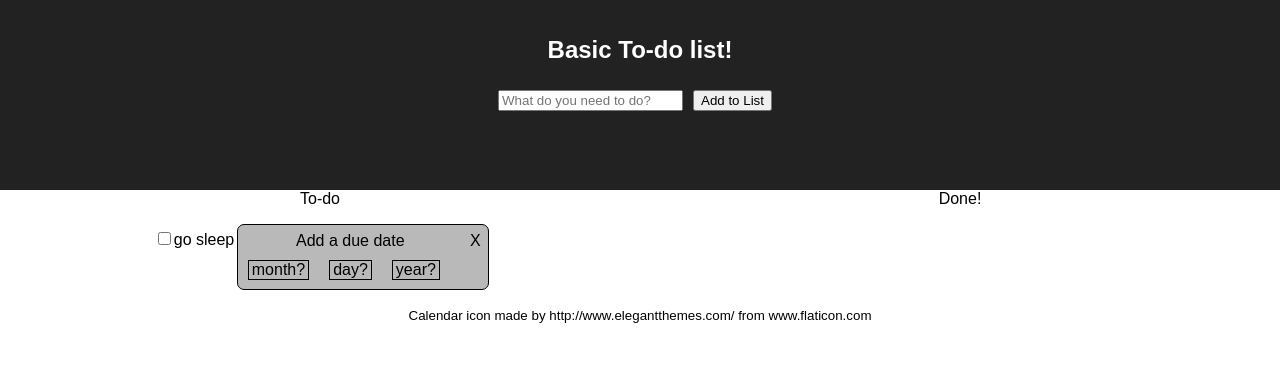
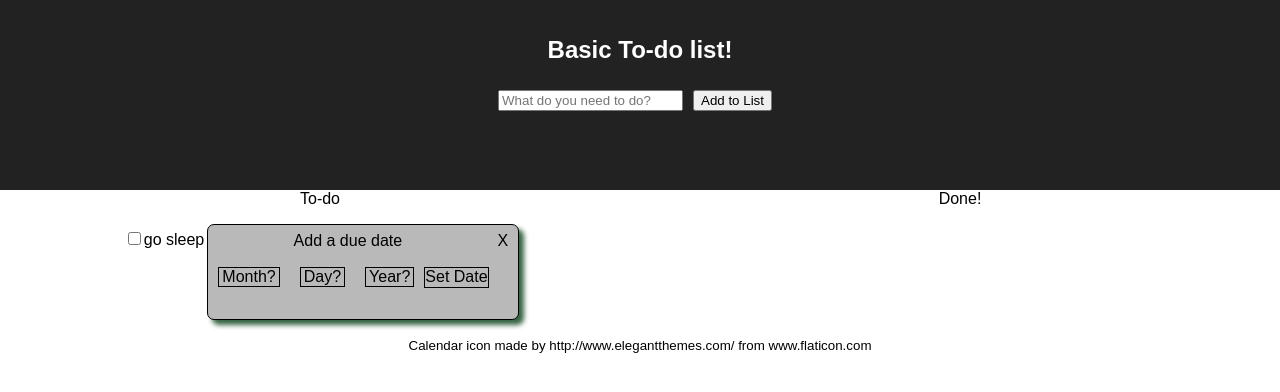
Before and after one commit to Zestymcspicy/ToDo-list, a React (Create React App) app: page / in a window 1280 px wide. Both pictures are taken after a click on the button 362 px from the left and 237 px from the top of the page. Shown: the top 392 px of the page. Built offline with nearby package versions, Linux system fonts and the light colour scheme.

Commit message:
nested state update error

```diff
--- a/src/App.css
+++ b/src/App.css
@@ -97,6 +97,21 @@ ul {
   width: 50%;
 }
 
+#SetDateButton {
+  border: 1px solid black;
+  margin: 10px 0 18px 0;
+  display: block;
+  padding: 0 0 0 0;
+  height: 19px;
+}
+
+#SetDateButton:hover {
+  cursor: pointer;
+  background-color: black;
+  color: white;
+
+}
+
 @keyframes App-logo-spin {
   from { transform: rotate(0deg); }
   to { transform: rotate(360deg); }
@@ -118,14 +133,13 @@ ul {
 
 .Modal-container {
   border: 1px solid black;
-  height: 5%;
   display: flex;
   flex-flow: row;
   flex-wrap: wrap;
-  width: 250px;
-  height: 50px;
+  width: 310px;
+  height: 80px;
   background-color: #B9B9B9;
-  /* box-shadow: 5px 5px 5px #366343; */
+  box-shadow: 5px 5px 5px #366343;
   border-radius: 7px;
   margin-left: 1%;
   padding: 7px 0px 7px 0px;
--- a/src/App.js
+++ b/src/App.js
@@ -21,7 +21,7 @@ class App extends Component {
         name : "go sleep",
         status: "todo",
         key: Date.now(),
-        dueDate: null,
+        dueDate: null
         }
       ],
       newItem : "",
@@ -42,7 +42,10 @@ class App extends Component {
      document.getElementById('inputField').reset();
      this.setState({placeholder: "That's already on your list"})
    }else{
-     const newItem = {name: this.state.newItem, status:"todo", key: Date.now()}
+     const newItem = {name: this.state.newItem,
+       status:"todo",
+       key: Date.now(),
+       dueDate: null}
      console.log(newItem);
      const itemsList = [...this.state.itemsList, newItem];
      document.getElementById('inputField').reset();
@@ -67,7 +70,14 @@ class App extends Component {
         this.setState({newItem: itemName})
    }
 
-   addDueDate = dateTime => {
+   //TODO: fix this!
+   setDate = (month, day, year, key) => {
+     const dueDate = new Date(`${month} ${day}, ${year}`);
+       const itemToAddDate = this.state.itemsList.filter(x => x.key===key)[0];
+       const arrayToUpdate = this.state.itemsList.filter(x => x.key!==key);
+       itemToAddDate.dueDate = dueDate;
+       // this.setState({itemsList: arrayToUpdate.concat(itemToAddDate)})
+       console.log(itemToAddDate)
 
    }
 
@@ -88,6 +98,7 @@ class App extends Component {
         <TheList
         itemsList = {this.state.itemsList}
         toggleList = {this.toggleList}
+        setDate = {this.setDate}
          />
          <footer>
          <span className="Attributions">Calendar icon made by http://www.elegantthemes.com/ from www.flaticon.com </span>
--- a/src/components/Dropdown.js
+++ b/src/components/Dropdown.js
@@ -7,9 +7,15 @@ class Dropdown extends Component {
 
     this.state = {
       menuVisible : false,
+      value : this.props.name
     }
     this.showDropdown=this.showDropdown.bind(this)
   }
+
+changeValue(e) {
+  let value = e.target.innerHTML;
+  this.setState({value : value});
+}
 
 showDropdown(e) {
   e.preventDefault();
@@ -25,7 +31,9 @@ showDropdown(e) {
           <span
           className="Dropdown-title"
           onClick={this.showDropdown}>
-          {this.props.name}?
+          {this.state.value===this.props.name?
+          `${this.state.value}?`:
+          `${this.state.value}`}
           </span>
         </div>
       { this.state.menuVisible ? (
@@ -34,7 +42,7 @@ showDropdown(e) {
           <li
           key={key}
           className="Dropdown-entry"
-          onClick={this.props.setValue}>
+          onClick={(event)=>{this.props.setValue(event);this.showDropdown(event);this.changeValue(event)}}>
           {item}
           </li>)}
         </ul>):(null)
--- a/src/components/DueDateModal.js
+++ b/src/components/DueDateModal.js
@@ -7,9 +7,9 @@ class DueDateModal extends Component {
   constructor(props) {
     super(props)
     this.state = {
-      monthValue : undefined,
-      dayValue: undefined,
-      yearValue: undefined,
+      monthValue : 0,
+      dayValue: 0,
+      yearValue: 0,
       modalDisplayState : "none",
       calendarButtonDisplay: "block"
     }
@@ -32,6 +32,7 @@ modalVisible = e => {
 }
 
 setValue = e => {
+  e.preventDefault();
   e.target.classList.add("highlight");
   if(Number.isNaN(Number(e.target.innerHTML))){
     let month = e.target.innerHTML;
@@ -69,15 +70,21 @@ setValue = e => {
             <Dropdown
             setValue={this.setValue}
             options={monthsArray}
-            name="month"/>
+            name="Month"/>
             <Dropdown
             setValue={this.setValue}
             options={daysArray}
-            name="day"/>
+            name="Day"/>
             <Dropdown
             setValue={this.setValue}
             options={yearsArray}
-            name="year"/>
+            name="Year"/>
+            <div id="SetDateButton"
+            onClick={this.props.setDate(this.state.monthValue, this.state.dayValue ,this.state.yearValue, this.props.itemKey)}>
+              <span>
+              Set Date
+              </span>
+            </div>
           </div>
         </div>
       </div>:
--- a/src/components/TheList.js
+++ b/src/components/TheList.js
@@ -13,16 +13,18 @@ class TheList extends Component {
       {this.props.itemsList.filter(item=> item.status==="todo").map((item, key) =>
         <li
         className="ToDoListEntry"
-        key={key}>
+        key={item.key}>
         <div className="ItemNameCheckboxDiv">
         <input
-        key={item.key}
         onChange={this.props.toggleList}
         type="checkbox"
         name={item.name} />
         {item.name}
         </div>
-        <DueDateModal dueDate={this.dueDate}/>
+        <DueDateModal
+        itemKey={item.key}
+        setDate={this.props.setDate}
+        dueDate={this.dueDate}/>
         </li>)}
       </ul>
       </div>
```
